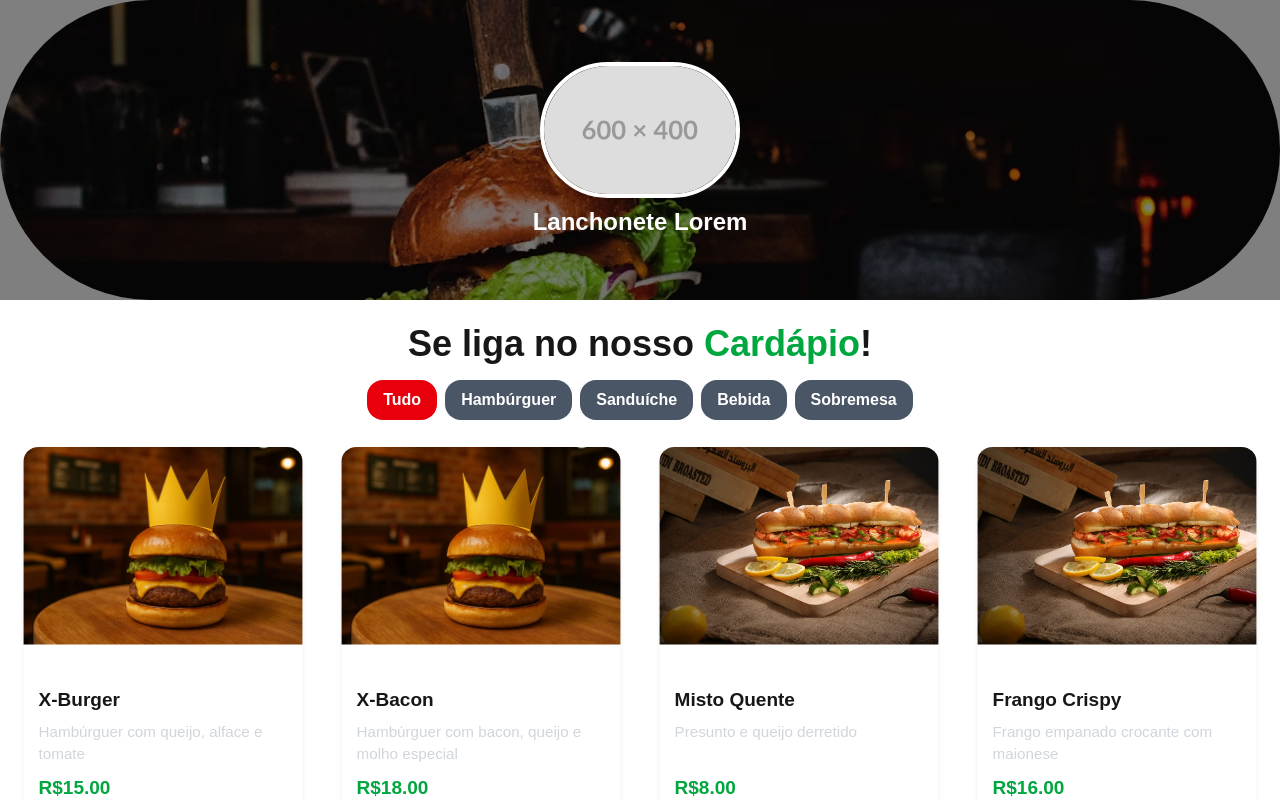
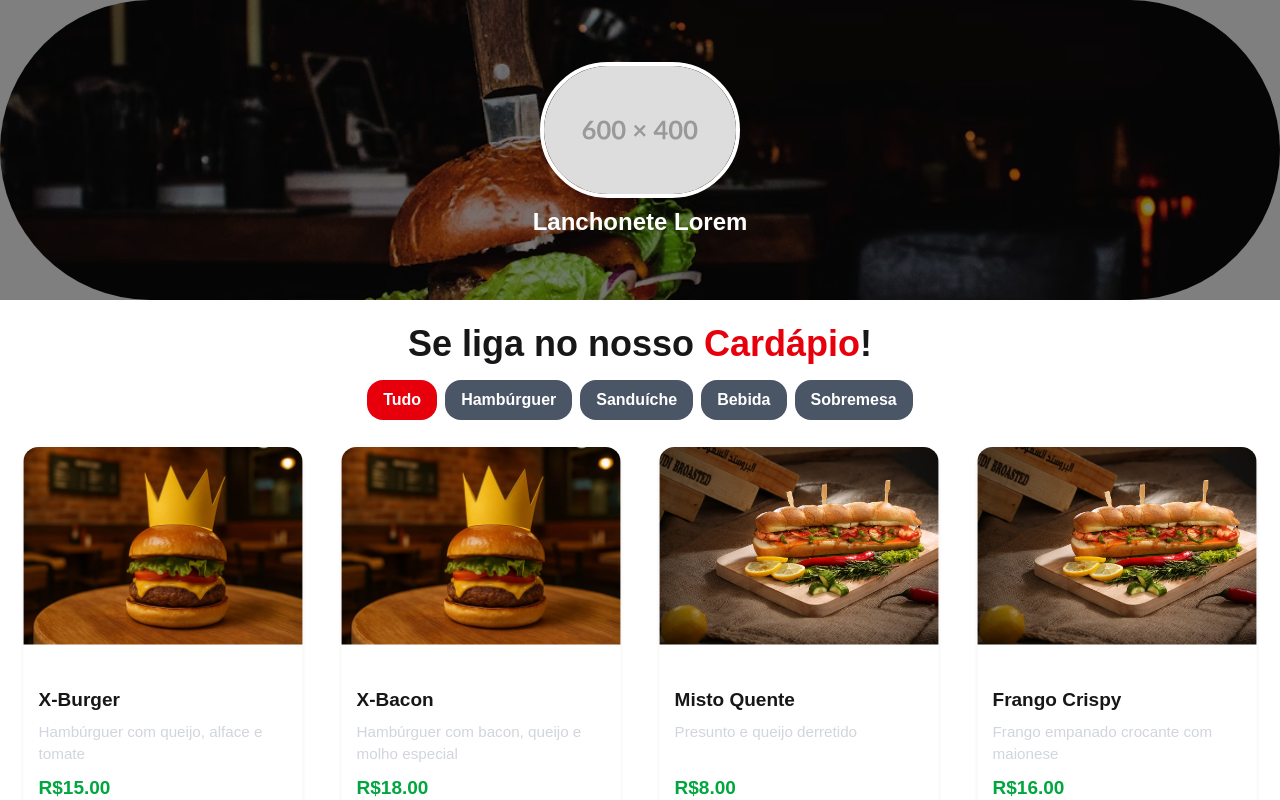
Before and after one commit to joseisaacpy/lanchonete-page, a Next.js app: page / in a window 1280 px wide. Shown: the top 800 px of the page. Built offline with nearby package versions, Linux system fonts and the light colour scheme.

Commit message:
style(home): alterar cor do span

```diff
--- a/app/pageClient.tsx
+++ b/app/pageClient.tsx
@@ -35,7 +35,7 @@ export default function Home() {
     <main className="px-4 py-6 relative">
       {/* titulo */}
       <h1 className="mx-2 mb-4 text-lg md:text-3xl lg:text-4xl font-bold md:text-center">
-        Se liga no nosso <span className="text-green-600">Cardápio</span>!
+        Se liga no nosso <span className="text-red-600">Cardápio</span>!
       </h1>
       {/* carrinho */}
       <div className="hidden absolute top-4 right-4">
```
